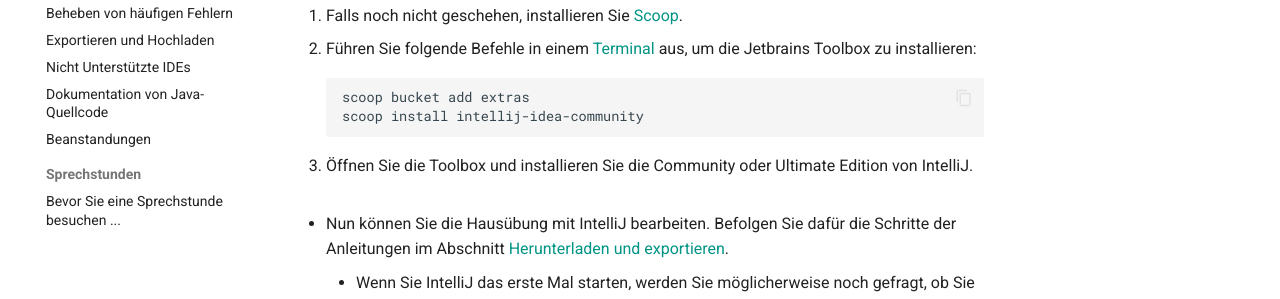
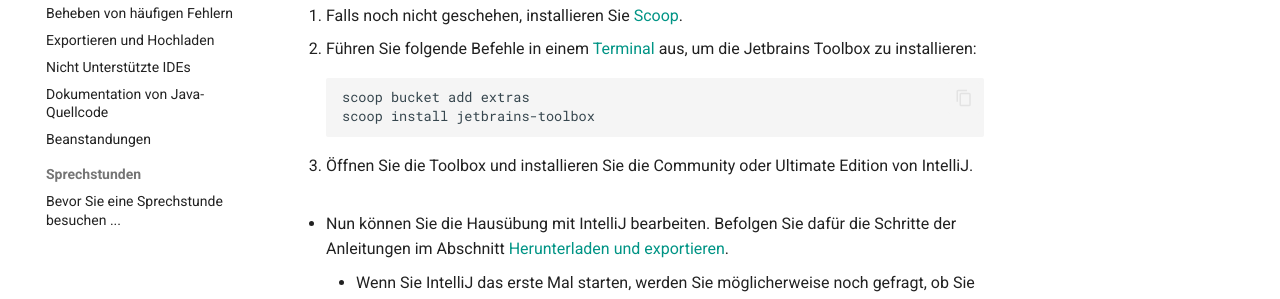
Before and after one commit to tudagrade/wiki, an MkDocs documentation site: the page built from docs/preparation/installation-intellij.md, in a window 1280 px wide. Shown: the part 439-738 px from the top of the page. Built offline with MkDocs 1.6.1 and Material for MkDocs 9.7.7, drawn with Linux system fonts in a browser that asks for light colours; comment, search, counter and statistics services are not loaded.

Commit message:
fix toolbox installation via scoop

````diff
--- a/docs/preparation/installation-intellij.md
+++ b/docs/preparation/installation-intellij.md
@@ -12,7 +12,7 @@
         2. Führen Sie folgende Befehle in einem [Terminal] aus, um die Jetbrains Toolbox zu installieren:
             ```
             scoop bucket add extras
-            scoop install intellij-idea-community
+            scoop install jetbrains-toolbox
             ```
         3. Öffnen Sie die Toolbox und installieren Sie die Community oder Ultimate Edition von IntelliJ.
 
````
